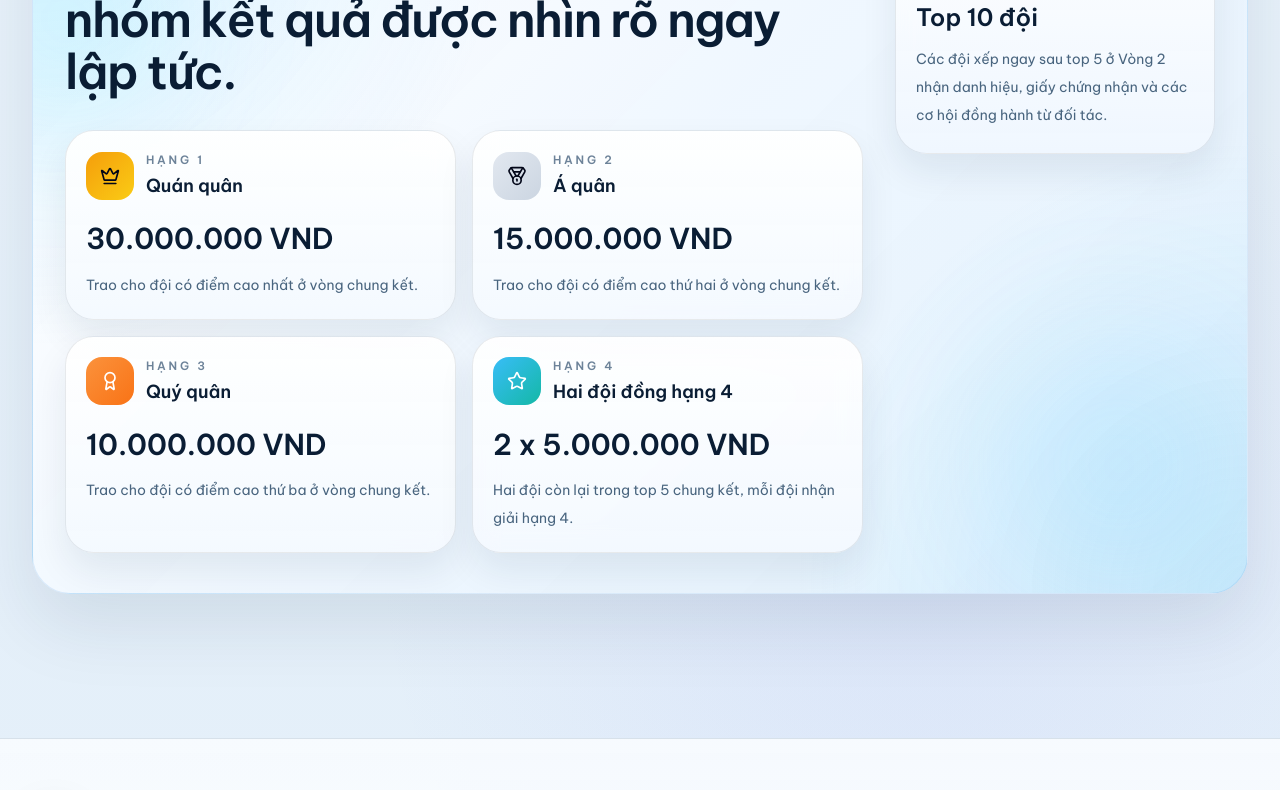
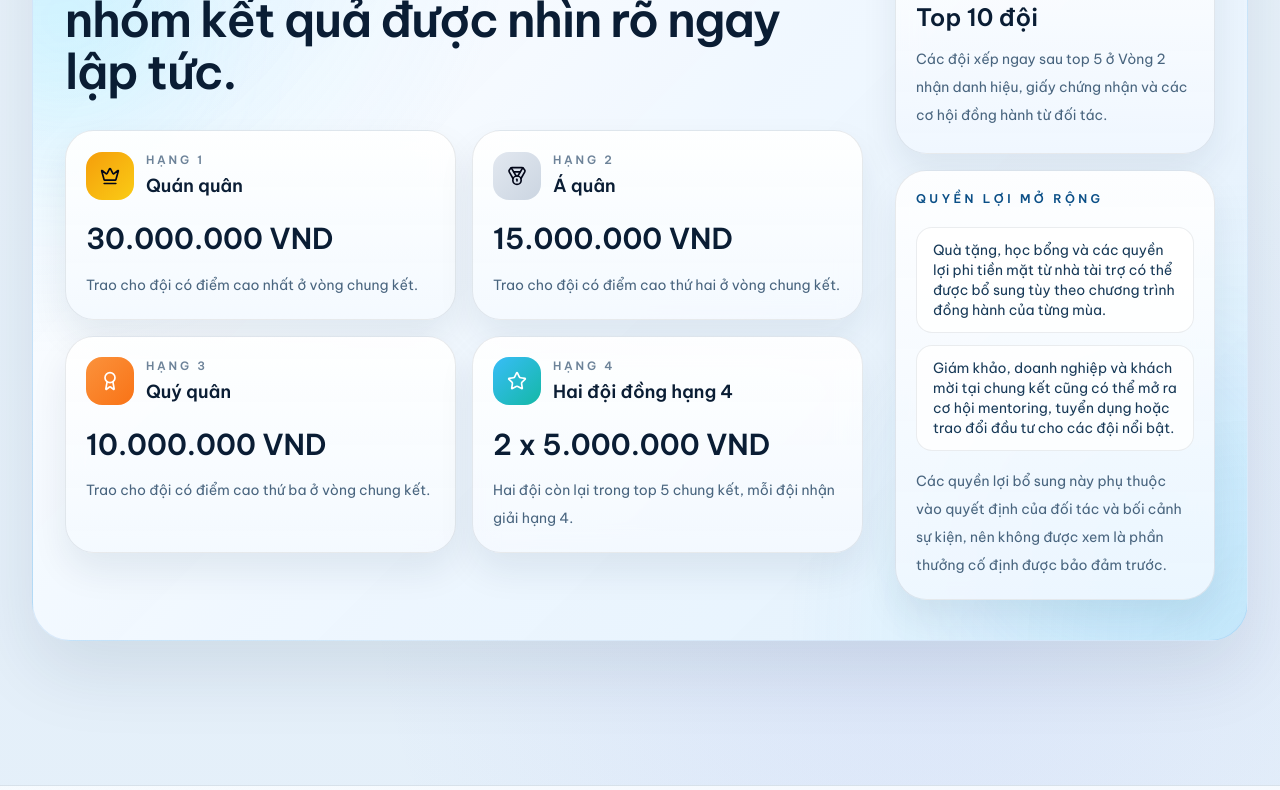
Before and after one commit to tamphan2911/attacker_2026, a Next.js app: page /competition in a window 1280 px wide. Shown: the part 2366-3156 px from the top of the page. Built offline with nearby package versions, Linux system fonts and the light colour scheme; no server answers; the database is empty.

Commit message:
Align reward opportunity panels

```diff
--- a/src/components/competition-page.tsx
+++ b/src/components/competition-page.tsx
@@ -74,6 +74,7 @@ export function CompetitionPage() {
       : [];
   const rewardSection = pageContent.competition.rewards;
   const emergingReward = pageContent.competition.emergingReward;
+  const additionalRewardOpportunities = pageContent.competition.competitionPath;
   const pillars = pageContent.competition.pillars;
 
   return (
@@ -252,6 +253,25 @@ export function CompetitionPage() {
                 {pickText(locale, emergingReward.note)}
               </p>
             </div>
+
+            <div className="theme-home-reward-aside rounded-[2rem] border px-5 py-5 backdrop-blur-md">
+              <p className="theme-eyebrow text-xs font-semibold uppercase tracking-[0.28em]">
+                {pickText(locale, additionalRewardOpportunities.eyebrow)}
+              </p>
+              <div className="mt-5 space-y-3">
+                {additionalRewardOpportunities.items.map((item) => (
+                  <div
+                    key={item.en}
+                    className="theme-home-path-item theme-text-body rounded-2xl border px-4 py-3 text-sm"
+                  >
+                    {pickText(locale, item)}
+                  </div>
+                ))}
+              </div>
+              <p className="theme-text-muted mt-4 text-sm leading-7">
+                {pickText(locale, additionalRewardOpportunities.note)}
+              </p>
+            </div>
           </div>
         </div>
       </section>
--- a/src/components/home-page.tsx
+++ b/src/components/home-page.tsx
@@ -107,7 +107,7 @@ export function HomePage() {
     pageContent.home.rewardCards.length > 0 ? pageContent.home.rewardCards : defaultPageContent.home.rewardCards;
   const rewardSection = pageContent.home.rewards;
   const emergingReward = pageContent.home.emergingReward;
-  const competitionPath = pageContent.home.competitionPath;
+  const additionalRewardOpportunities = pageContent.home.competitionPath;
   const testimonialsSection = pageContent.home.testimonialsSection;
   const currentHeroSlide = heroDeck[activeSlide] ?? heroDeck[0];
   const sponsorMarqueeItems = [...sponsors, ...sponsors];
@@ -346,10 +346,10 @@ export function HomePage() {
 
             <div className="theme-home-reward-aside rounded-[2rem] border px-5 py-5 backdrop-blur-md">
               <p className="theme-eyebrow text-xs font-semibold uppercase tracking-[0.28em]">
-                {pickText(locale, competitionPath.eyebrow)}
+                {pickText(locale, additionalRewardOpportunities.eyebrow)}
               </p>
               <div className="mt-5 space-y-3">
-                {competitionPath.items.map((item) => (
+                {additionalRewardOpportunities.items.map((item) => (
                   <div
                     key={item.en}
                     className="theme-home-path-item theme-text-body rounded-2xl border px-4 py-3 text-sm"
@@ -358,15 +358,8 @@ export function HomePage() {
                   </div>
                 ))}
               </div>
-              <Link
-                href={competitionPath.ctaHref ?? "/competition"}
-                className="theme-button-secondary mt-6 inline-flex items-center gap-2 rounded-full px-4 py-2.5 text-sm font-semibold"
-              >
-                {pickText(locale, competitionPath.ctaLabel ?? defaultPageContent.home.competitionPath.ctaLabel!)}
-                <ArrowRight className="h-4 w-4" />
-              </Link>
               <p className="theme-text-muted mt-4 text-sm leading-7">
-                {pickText(locale, competitionPath.note)}
+                {pickText(locale, additionalRewardOpportunities.note)}
               </p>
             </div>
           </div>
--- a/src/data/site-content.ts
+++ b/src/data/site-content.ts
@@ -520,15 +520,20 @@ export const defaultPageContent: SitePageContent = {
       },
     },
     competitionPath: {
-      eyebrow: { en: "Competition path", vi: "Lộ trình cuộc thi" },
+      eyebrow: { en: "Additional opportunities", vi: "Quyền lợi mở rộng" },
       items: [
-        { en: "Round 1 selects the top 50 teams.", vi: "Vòng 1 chọn ra top 50 đội." },
-        { en: "Round 2 selects the top 5 finalists.", vi: "Vòng 2 chọn ra top 5 đội chung kết." },
-        { en: "The next 10 teams are named Emerging Teams.", vi: "10 đội tiếp theo được gọi tên là Đội tiềm năng." },
+        {
+          en: "Sponsor-backed gifts, scholarships, and other non-cash benefits may be added depending on the partner program in each season.",
+          vi: "Quà tặng, học bổng và các quyền lợi phi tiền mặt từ nhà tài trợ có thể được bổ sung tùy theo chương trình đồng hành của từng mùa.",
+        },
+        {
+          en: "Judges, firms, and invited guests at the final event may also open mentorship, recruitment, or investment conversations for standout teams.",
+          vi: "Giám khảo, doanh nghiệp và khách mời tại chung kết cũng có thể mở ra cơ hội mentoring, tuyển dụng hoặc trao đổi đầu tư cho các đội nổi bật.",
+        },
       ],
       note: {
-        en: "In addition to cash awards, teams may also receive sponsor-supported gifts, scholarships, and other non-cash opportunities.",
-        vi: "Bên cạnh tiền thưởng, các đội còn có thể nhận thêm quà tặng, học bổng và những quyền lợi phi tiền mặt từ nhà tài trợ.",
+        en: "These additional benefits depend on partner decisions and event context, so they are not guaranteed as fixed prize entitlements.",
+        vi: "Các quyền lợi bổ sung này phụ thuộc vào quyết định của đối tác và bối cảnh sự kiện, nên không được xem là phần thưởng cố định được bảo đảm trước.",
       },
       ctaLabel: { en: "Open full competition page", vi: "Mở trang cuộc thi đầy đủ" },
       ctaHref: "/competition",
@@ -759,15 +764,20 @@ export const defaultPageContent: SitePageContent = {
       },
     },
     competitionPath: {
-      eyebrow: { en: "Competition path", vi: "Lộ trình cuộc thi" },
+      eyebrow: { en: "Additional opportunities", vi: "Quyền lợi mở rộng" },
       items: [
-        { en: "Round 1 selects the top 50 teams.", vi: "Vòng 1 chọn ra top 50 đội." },
-        { en: "Round 2 selects the top 5 finalists.", vi: "Vòng 2 chọn ra top 5 đội chung kết." },
-        { en: "The next 10 teams are named Emerging Teams.", vi: "10 đội tiếp theo được gọi tên là Đội tiềm năng." },
+        {
+          en: "Sponsor-backed gifts, scholarships, and other non-cash benefits may be added depending on the partner program in each season.",
+          vi: "Quà tặng, học bổng và các quyền lợi phi tiền mặt từ nhà tài trợ có thể được bổ sung tùy theo chương trình đồng hành của từng mùa.",
+        },
+        {
+          en: "Judges, firms, and invited guests at the final event may also open mentorship, recruitment, or investment conversations for standout teams.",
+          vi: "Giám khảo, doanh nghiệp và khách mời tại chung kết cũng có thể mở ra cơ hội mentoring, tuyển dụng hoặc trao đổi đầu tư cho các đội nổi bật.",
+        },
       ],
       note: {
-        en: "In addition to cash awards, teams may also receive sponsor-supported gifts, scholarships, and other non-cash opportunities.",
-        vi: "Bên cạnh tiền thưởng, các đội còn có thể nhận thêm quà tặng, học bổng và những quyền lợi phi tiền mặt từ nhà tài trợ.",
+        en: "These additional benefits depend on partner decisions and event context, so they are not guaranteed as fixed prize entitlements.",
+        vi: "Các quyền lợi bổ sung này phụ thuộc vào quyết định của đối tác và bối cảnh sự kiện, nên không được xem là phần thưởng cố định được bảo đảm trước.",
       },
     },
     mentors: {
```
